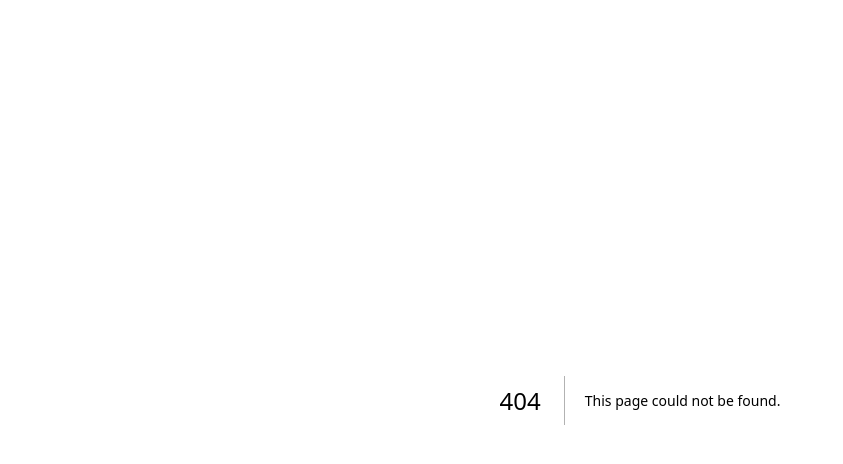
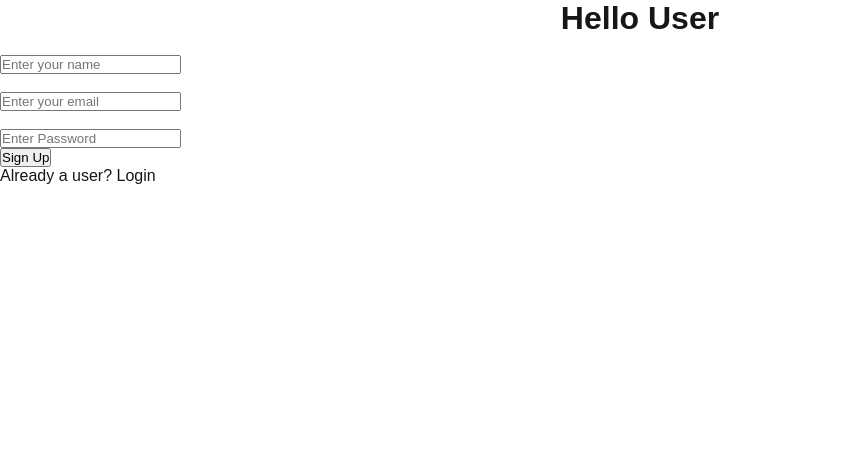
Before and after one commit to AadhilKassim/todo-app-react, a Next.js app: page /signup in a window 1280 px wide. Before the commit this address had no page. Shown: the top 464 px of the page, without its empty margins (0-843 px from the left). Built offline with nearby package versions, Linux system fonts and the light colour scheme.

Commit message:
Created login and signup page
Currently the signup page doesn't run when called for using npm run dev. shows internal error of VAR_MODULE not found. Has no issues with login and home pages.

```diff
--- /dev/null
+++ b/components/form/Signupform.jsx
@@ -0,0 +1,72 @@
+import React from 'react'
+import { useState, useEffect } from 'react';
+import axios from 'axios';
+import { config } from 'next/dist/build/templates/pages';
+
+
+const Signupform = (props) => {
+
+  const [psswrd, setPsswrd] = useState("");
+
+  const [name, setName] = useState("User");
+
+
+  const [email, setEmail] = useState("");
+
+  console.log("Email:", email);
+
+  function registerUser(e) {
+    e.preventDefault();
+    const data = {
+      email: email,
+      password: psswrd
+    };
+
+    axios.post("http://localhost:8888/signup", data);
+  }
+
+  return (
+    <>
+      <div>
+        <h1 align="center">Hello {name}</h1>
+      </div>
+      <br></br>
+
+      <form onSubmit={(e) => { registerUser(e) }}>
+
+      </form>
+      <div>
+        <input
+          type="text"
+          onChange={(e) => setName(e.target.value)}
+          placeholder="Enter your name" />
+      </div>
+      <br></br>
+      <div>
+        <input
+          type="email"
+          onChange={(e) => setEmail(e.target.value)}
+          placeholder="Enter your email" />
+      </div>
+      <br></br>
+      <div>
+        <input
+          type="password"
+          onChange={(e) => setPsswrd(e.target.value)}
+          placeholder="Enter Password" />
+      </div>
+      <button type='Submit' onClick={() => {
+        if (psswrd.length < 8) {
+          alert("Password must be at least 8 characters long");
+        } else {
+          alert(`Welcome ${name}, you have successfully signed up!`);
+        }
+      }}>Sign Up</button>
+      <div>
+        <p>Already a user? <a href='/Login'>Login</a></p>
+      </div>
+    </>
+  );
+}
+
+export default Signupform
--- /dev/null
+++ b/pages/signup/index.jsx
@@ -0,0 +1,19 @@
+import Signupform from '@/components/form/Signupform'
+import Head from 'next/head'
+import React from 'react'
+
+const signup = () => {
+    return (
+        <>
+            <Head>
+                <title>Sign Up | Todo App</title>
+                <meta name="Sign Up page" content="Simple Sign Up page for user registration" />
+                <link rel="icon" href="/favicon.ico" />
+                <meta name="viewport" content="width=device-width, initial-scale=1" />
+            </Head>
+            <Signupform />
+        </>
+    )
+}
+
+export default signup
```
Also changed, not shown: pages/Login/index.jsx (added, +20 -0 lines).
